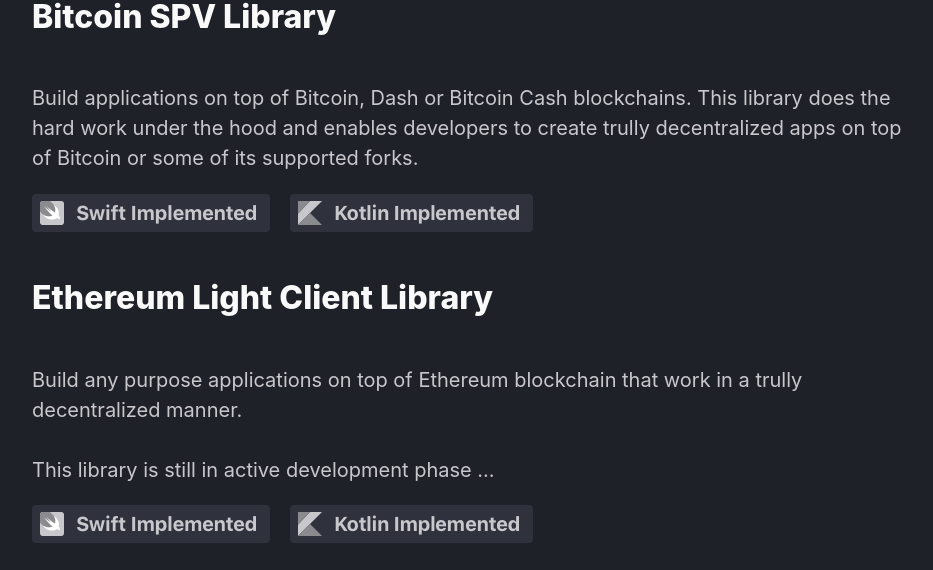
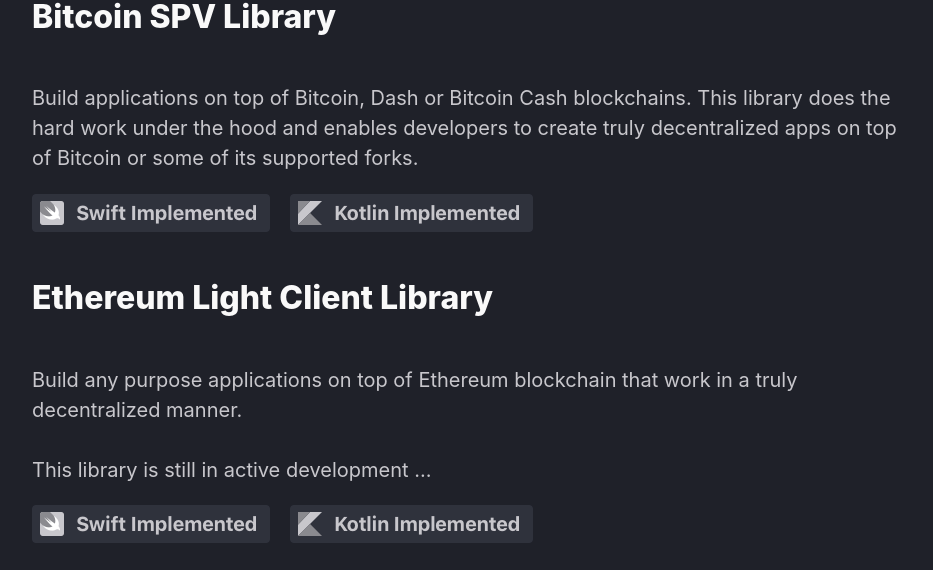
Before and after one commit to horizontalsystems/horizontalsystems.github.io, a Jekyll site: the page built from index.md, in a window 1280 px wide and 900 px high, scrolled down 2584 px. Shown: the part 187-757 px from the top of the window, without its empty margins (173-1106 px from the left). Built offline with Jekyll 4.4.1, drawn with Linux system fonts in a browser that asks for light colours.

Commit message:
copyediting

```diff
--- a/_includes/open-source-codes.html
+++ b/_includes/open-source-codes.html
@@ -6,7 +6,7 @@
 
   <h4>Bitcoin SPV Library</h4>
   <p>
-    Build applications on top of Bitcoin, Dash or Bitcoin Cash blockchains. This library does the hard work under the hood and enables developers to create trully decentralized apps on top of Bitcoin or some of its supported forks.
+    Build applications on top of Bitcoin, Dash or Bitcoin Cash blockchains. This library does the hard work under the hood and enables developers to create truly decentralized apps on top of Bitcoin or some of its supported forks.
   </p>
 
   <div class="sources">
@@ -28,7 +28,7 @@
 
   <h4>Ethereum Light Client Library</h4>
   <p>
-    Build any purpose applications on top of Ethereum blockchain that work in a trully decentralized manner.<br><br> This library is still in active development phase ...
+    Build any purpose applications on top of Ethereum blockchain that work in a truly decentralized manner.<br><br> This library is still in active development ...
   </p>
 
   <div class="sources">
```
